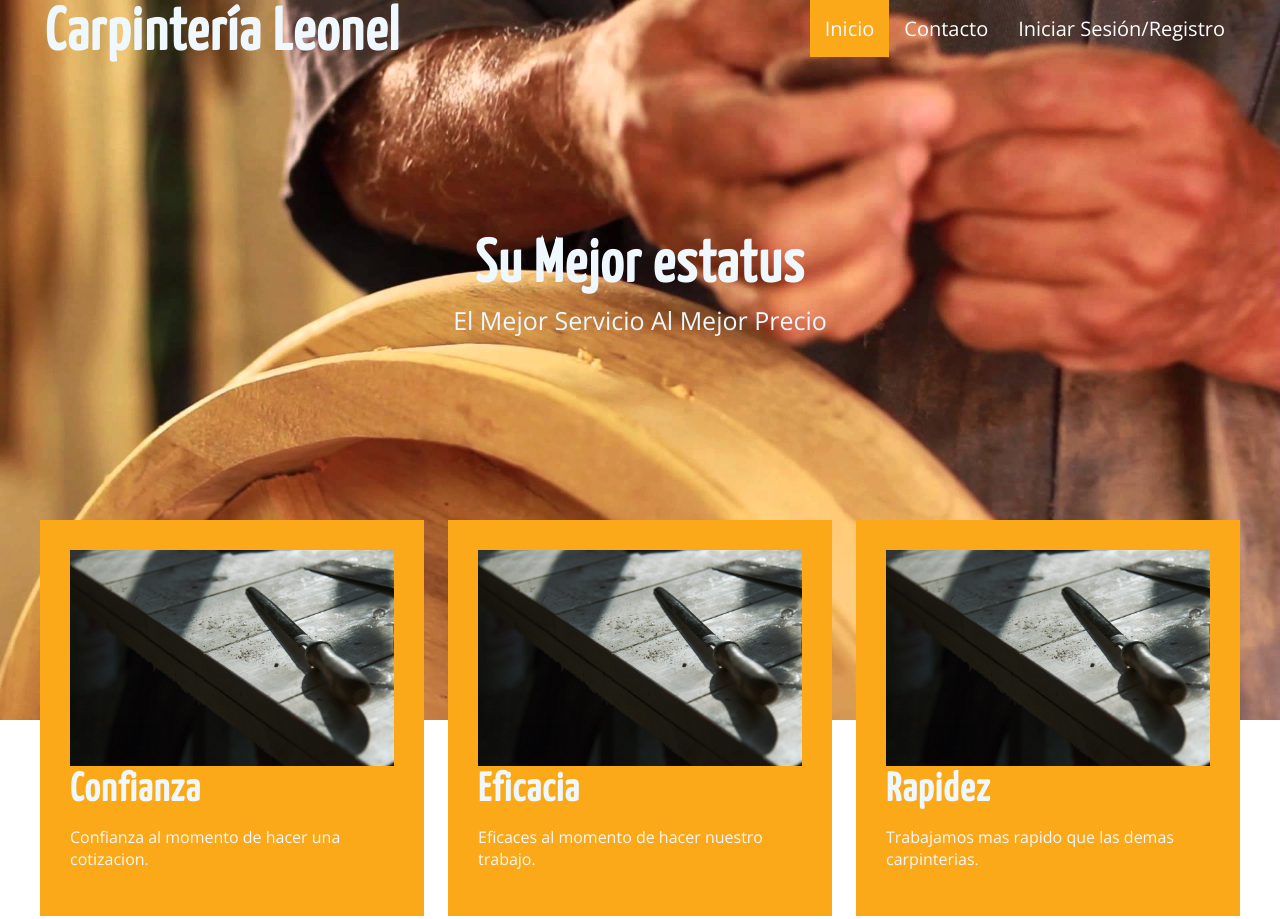
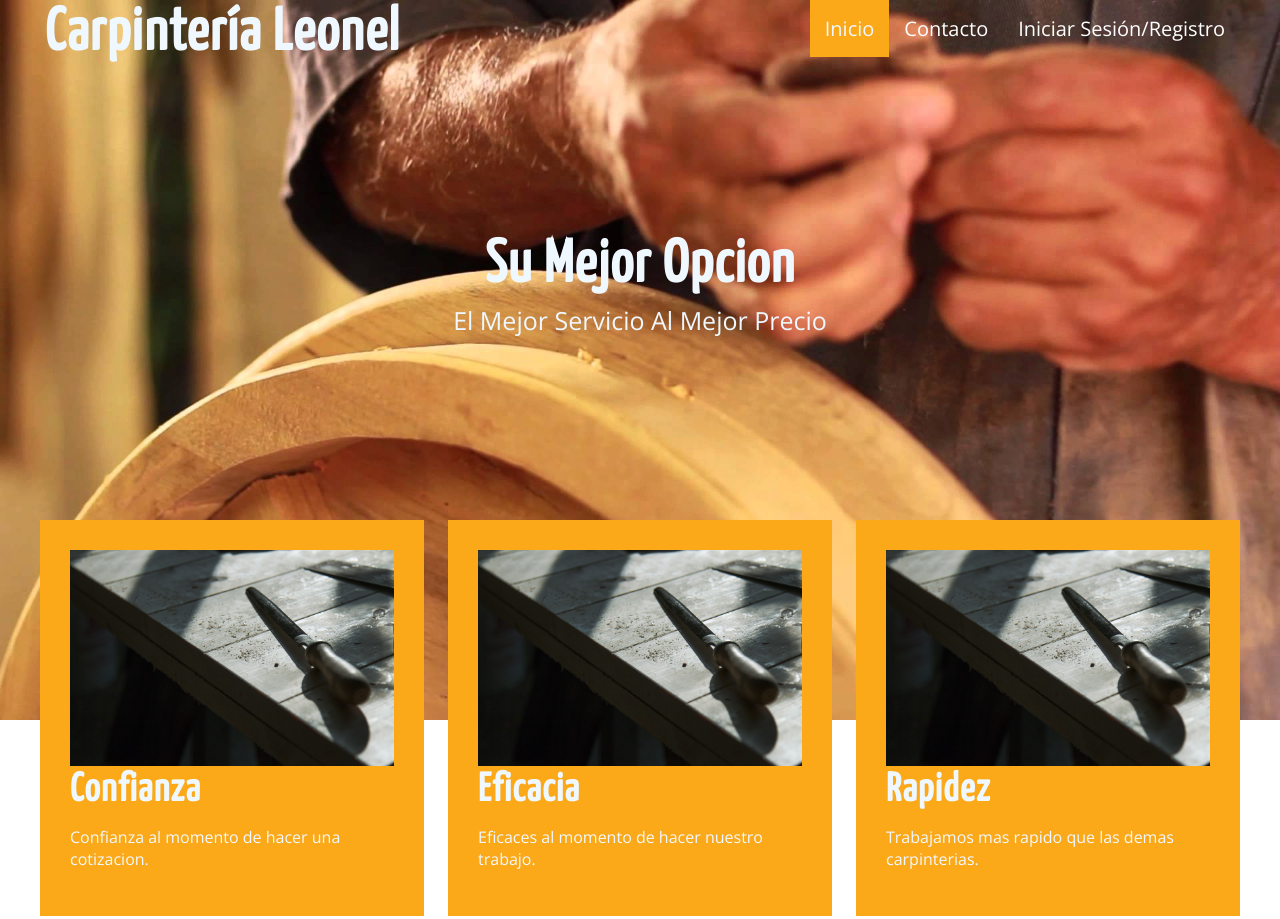
Before and after one commit to DaserG7/El_Nuevaxo, a plain HTML site: page index.html in a window 1280 px wide. Shown: the top 919 px of the page. Drawn offline with nearby package versions, Linux system fonts and the light colour scheme; some icons are missing.

Commit message:
Nueva Modificacion de lema

```diff
--- a/index.html
+++ b/index.html
@@ -26,7 +26,7 @@
      <div class="banner">
          <img src="img/manos.jpg" alt="" class="banner__img">
          <div class="contenedor">
-            <h2 class="banner__titulo">Su Mejor estatus</h2>
+            <h2 class="banner__titulo">Su Mejor Opcion</h2>
              <p class="banner__txt">El Mejor Servicio Al Mejor Precio</p>
          </div>
      </div>
```
